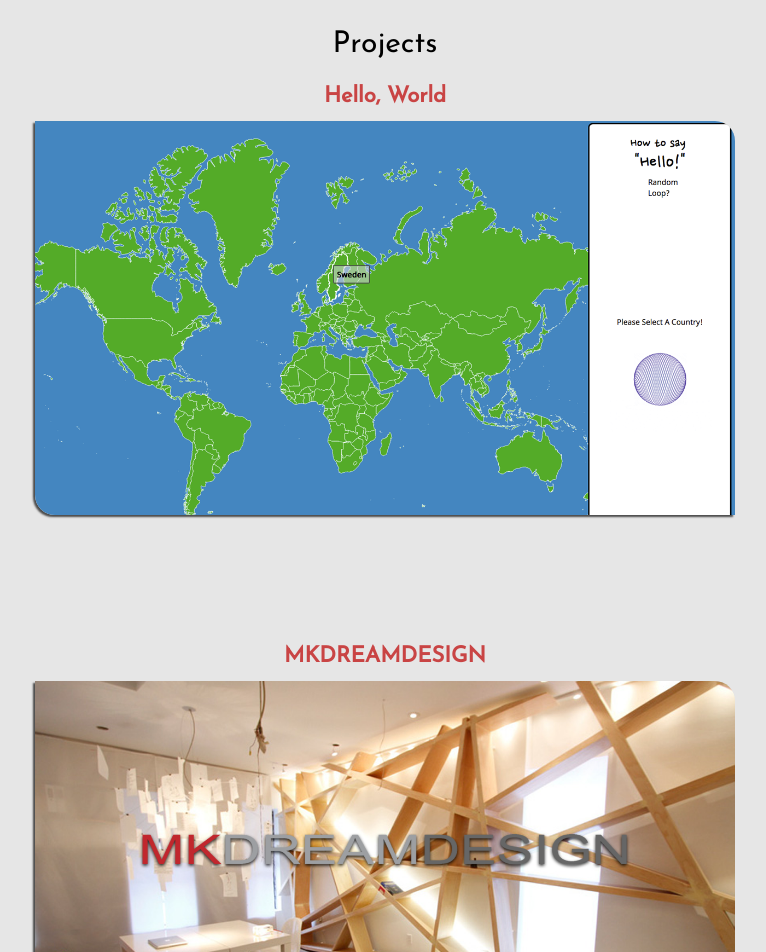
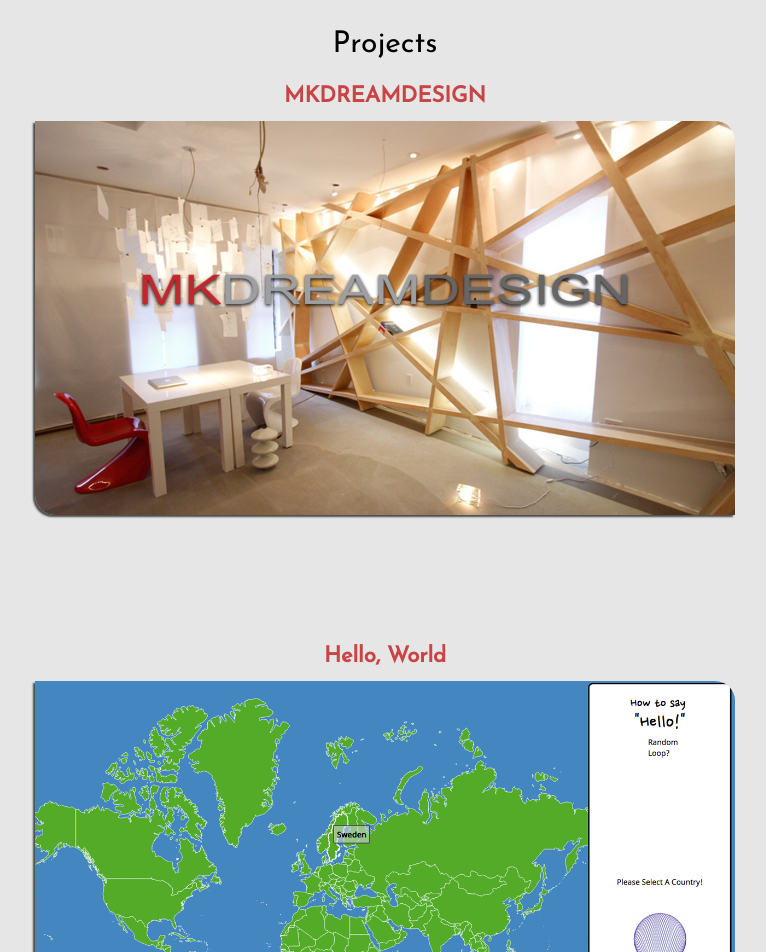
Before and after one commit to andytham/andytham.github.io, a React (Create React App) app: page / in a window 1280 px wide. Shown: the part 320-1272 px from the top of the page, without its empty margins (255-1021 px from the left). Built offline with nearby package versions, Linux system fonts and the light colour scheme.

Commit message:
Removed useless code, added sorting to featured projects

```diff
--- a/src/FeaturedProject.jsx
+++ b/src/FeaturedProject.jsx
@@ -5,11 +5,11 @@
   render() {
     let project = this.props.project;
     return (
-      <div className="project project-featured featured-big" key={project.key}>
+      <div className="project project-featured featured-big">
         <div className="project-name"> {project.name} </div>
         <a className="anchor-image" target="_blank" href={`${project.url}`}>
-          <img className="project-image featured-start" src={require(`./images/${project.shortname}-1-featured.png`)} alt="Featured image" />
-          <img className="project-image featured-start featured-end" src={require(`./images/${project.shortname}-2-featured.png`)} alt="Featured image 2" />
+          <img className="project-image featured-start" src={require(`./images/${project.shortname}-1-featured.png`)} alt="Featured" />
+          <img className="project-image featured-start featured-end" src={require(`./images/${project.shortname}-2-featured.png`)} alt="Featured 2" />
         </a>
         <div className="text-wrapper">
           <div className="project-tagline hover-text featured-text">{project.tagline}</div>
--- a/src/Project.jsx
+++ b/src/Project.jsx
@@ -6,7 +6,7 @@
     let project = this.props.project;
     if (project.featured && !project.hidden){
       return (
-        <div className="project featured-small" key={project.display_id}>
+        <div className="project featured-small">
           <div className="project-name"> {project.name} </div>
           <a className="anchor-image" href={`${project.url}`}>
             <img className="project-image image-start" src={require(`./images/${project.shortname}-1.png`)} alt="" />
@@ -20,7 +20,7 @@
       );
     } else if (!project.hidden){
       return (
-        <div className="project" key={project.display_id}>
+        <div className="project">
           <div className="project-name"> {project.name} </div>
           <a href={`${project.url}`}>
             <img className="project-image image-start" src={require(`./images/${project.shortname}-1.png`)} alt="" />
--- a/src/Projects.jsx
+++ b/src/Projects.jsx
@@ -23,7 +23,11 @@
     })
   }
   renderFeatured(projects){
-    return projects.map((project, index) => {
+    let sortedProjects = projects.sort((a, b) => {
+      return a.display_id-b.display_id
+    })
+
+    return sortedProjects.map((project, index) => {
       if (project.featured){
         return <FeaturedProject project={project} key={index}/>
       } else {
```
